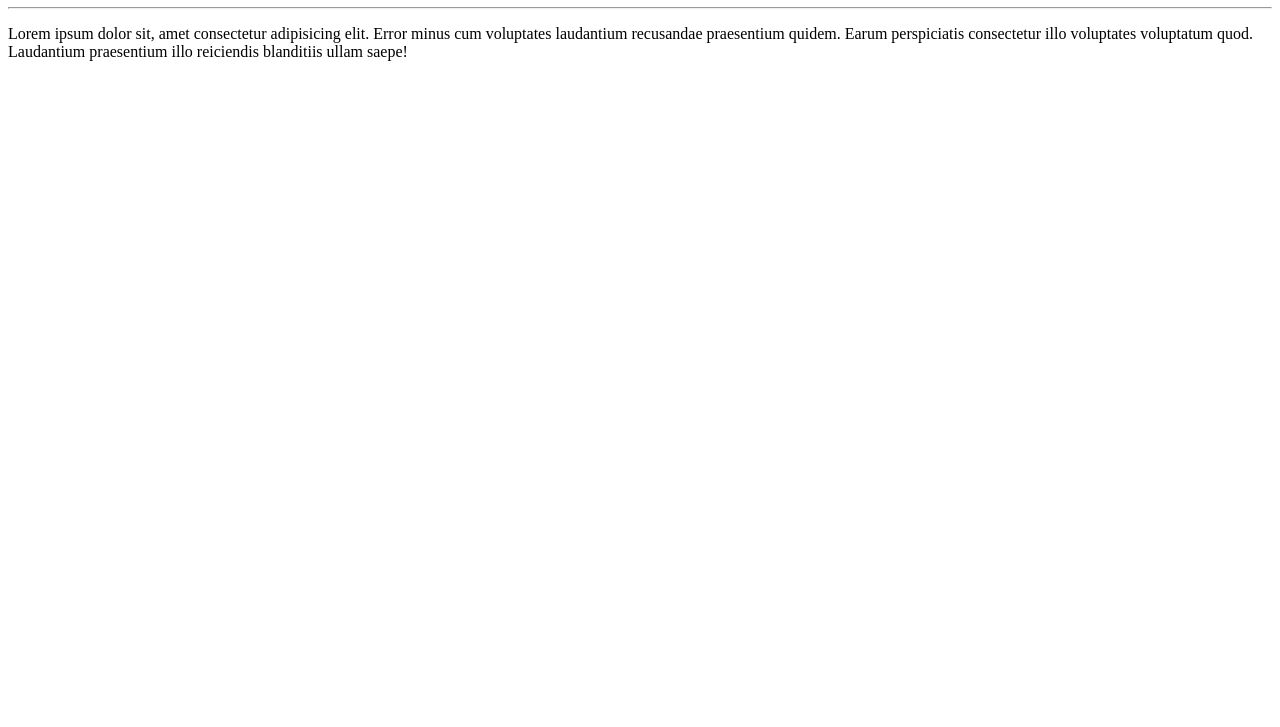
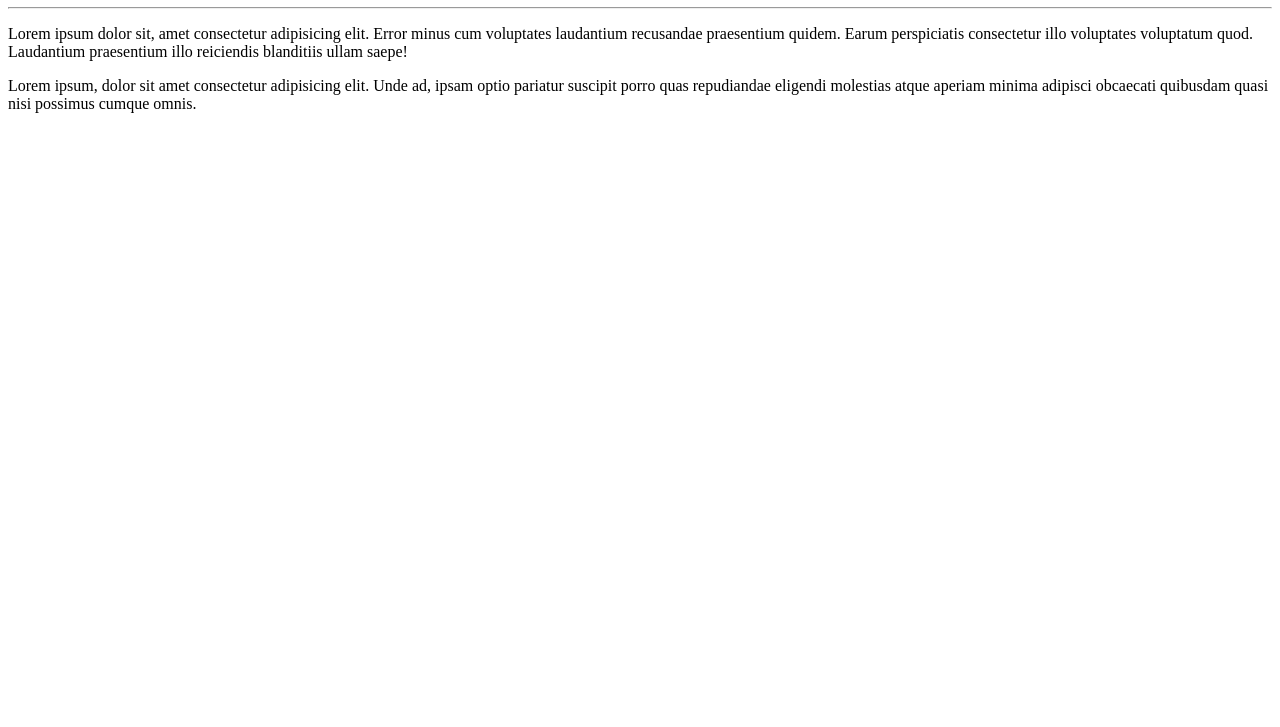
Before and after one commit to wrsilva832/Ola-Mundo, a plain HTML site: page site-exemplo/index.html in a window 1280 px wide. Shown: the part 73-800 px from the top of the page. Drawn offline with Linux system fonts and the light colour scheme.

Commit message:
adicionei um paragrafo

```diff
--- a/site-exemplo/index.html
+++ b/site-exemplo/index.html
@@ -10,5 +10,6 @@
     <h1>Olá, Mundo!</h1>
     <hr>
     <p>Lorem ipsum dolor sit, amet consectetur adipisicing elit. Error minus cum voluptates laudantium recusandae praesentium quidem. Earum perspiciatis consectetur illo voluptates voluptatum quod. Laudantium praesentium illo reiciendis blanditiis ullam saepe!</p>
+    <p>Lorem ipsum, dolor sit amet consectetur adipisicing elit. Unde ad, ipsam optio pariatur suscipit porro quas repudiandae eligendi molestias atque aperiam minima adipisci obcaecati quibusdam quasi nisi possimus cumque omnis.</p>
 </body>
 </html>
```
